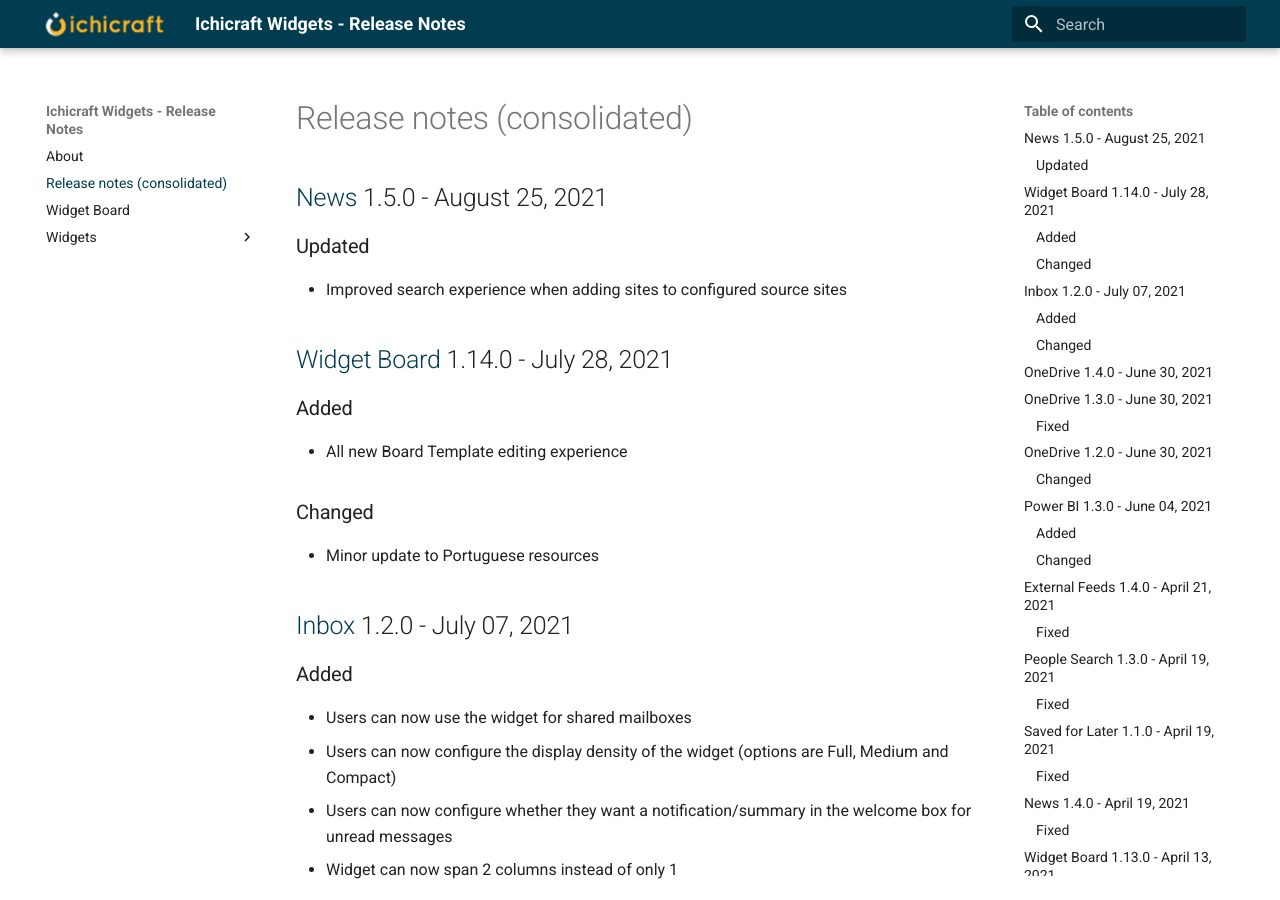
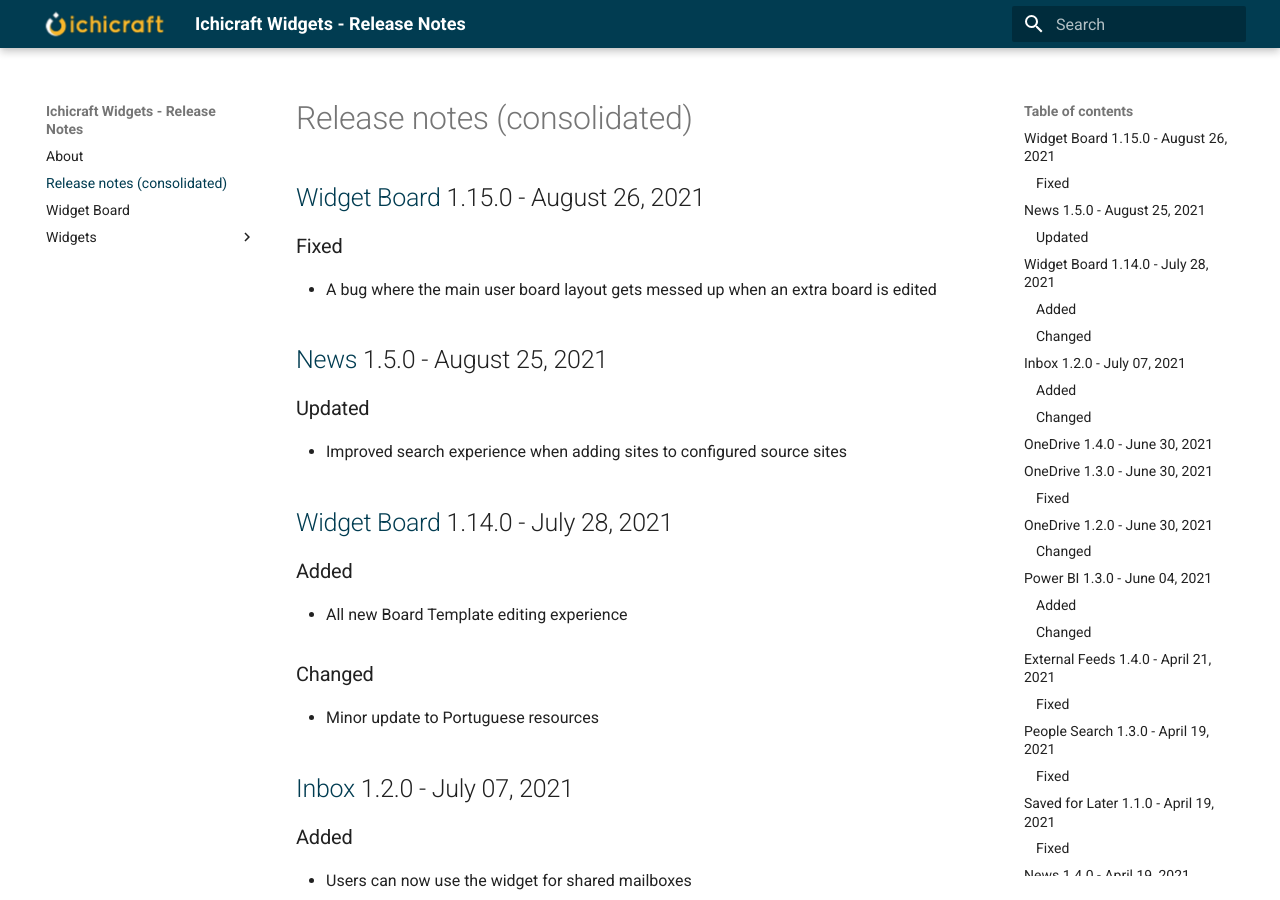
Before and after one commit to ichicraft/widgets-docs, an MkDocs documentation site: the page built from docs/Release-notes-(consolidated).md, in a window 1280 px wide and 900 px high. Built offline with MkDocs 1.6.1 and Material for MkDocs 9.7.7, drawn with Linux system fonts in a browser that asks for light colours.

Commit message:
Release notes updated by BuildService

```diff
--- a/docs/Release-notes-(consolidated).md
+++ b/docs/Release-notes-(consolidated).md
@@ -1,3 +1,8 @@
+## [Widget Board](./Widget Board.md) 1.15.0 - August 26, 2021
+
+### Fixed
+- A bug where the main user board layout gets messed up when an extra board is edited
+
 ## [News](./Widgets/News.md) 1.5.0 - August 25, 2021
 
 ### Updated
```
Also changed, not shown: docs/Widget Board.md (+5 -0 lines).
